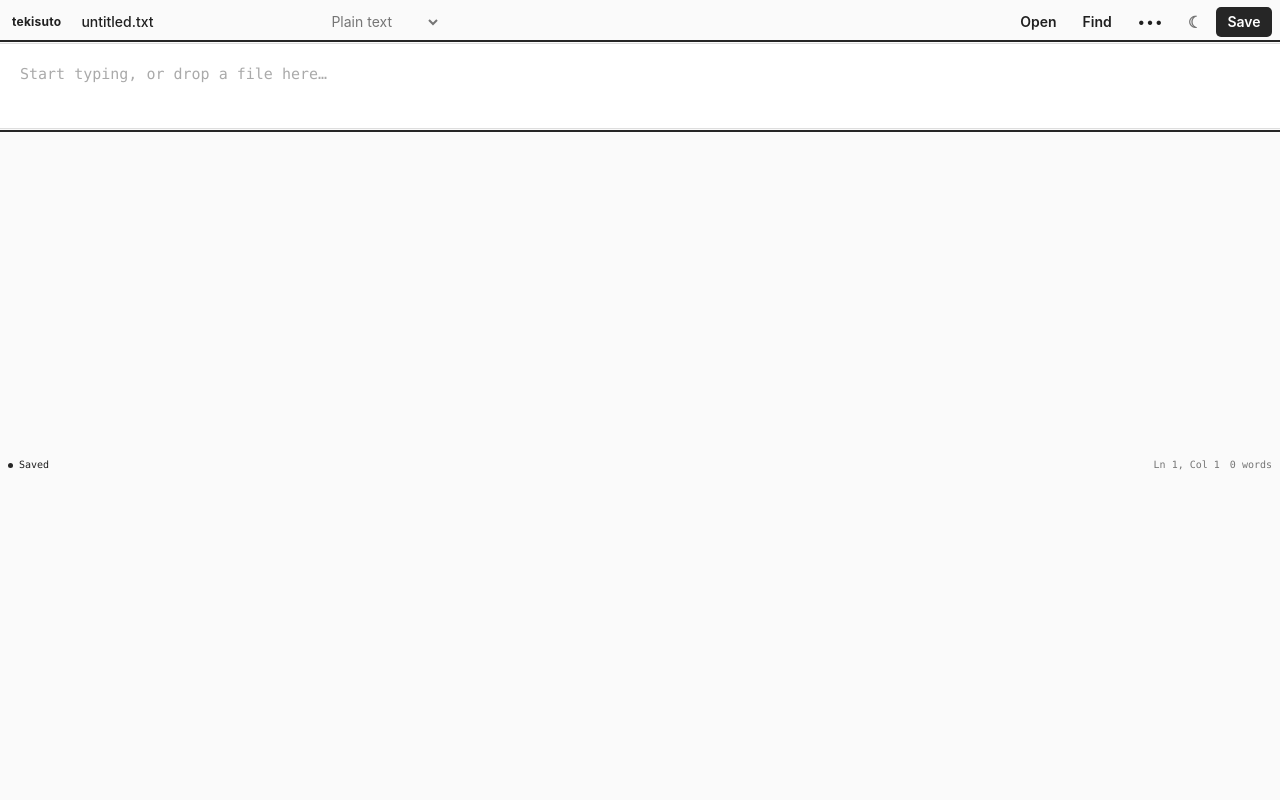
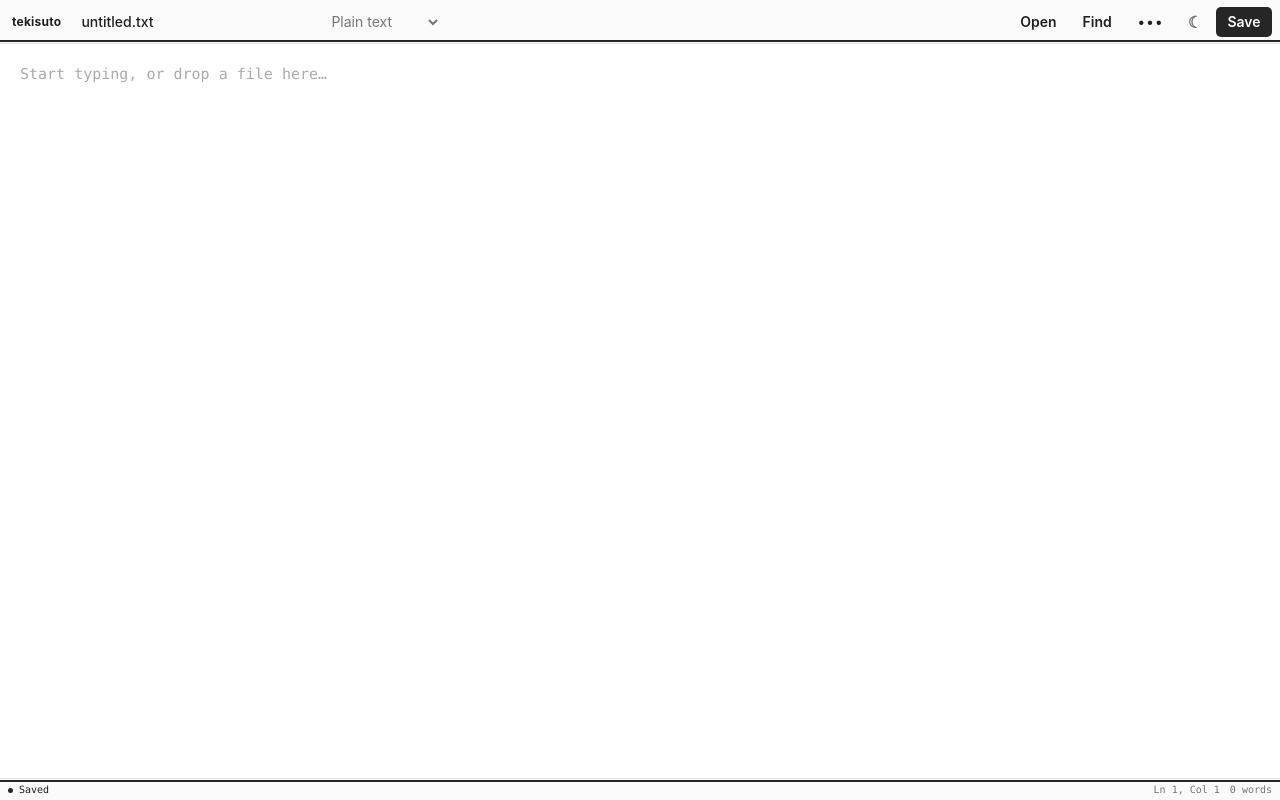
Before and after one commit to ninjaasmoke/tekisuto, a Next.js app: page / in a window 1280 px wide. Built offline with nearby package versions, Linux system fonts and the light colour scheme.

Commit message:
Fix oversized status bar layout

```diff
--- a/styles/globals.css
+++ b/styles/globals.css
@@ -72,13 +72,14 @@ summary:focus-visible {
 .app-shell {
   width: 100%;
   height: 100%;
-  display: grid;
-  grid-template-rows: auto auto minmax(0, 1fr) auto;
+  display: flex;
+  flex-direction: column;
   overflow: hidden;
   background: var(--surface);
 }
 
 .topbar {
+  flex: 0 0 auto;
   min-height: 44px;
   display: flex;
   align-items: center;
@@ -218,6 +219,7 @@ select:hover {
 }
 
 .findbar {
+  flex: 0 0 auto;
   display: flex;
   align-items: center;
   justify-content: flex-end;
@@ -249,6 +251,7 @@ select:hover {
 
 .editor-wrap {
   position: relative;
+  flex: 1 1 auto;
   min-height: 0;
   background-color: var(--editor);
 }
@@ -289,7 +292,8 @@ select:hover {
 }
 
 .statusbar {
-  min-height: 22px;
+  height: 22px;
+  flex: 0 0 22px;
   display: flex;
   align-items: center;
   justify-content: space-between;
@@ -299,7 +303,9 @@ select:hover {
   color: var(--muted);
   font-family: "SFMono-Regular", Consolas, monospace;
   font-size: 10px;
+  line-height: 22px;
   white-space: nowrap;
+  overflow: hidden;
 }
 
 .status-group {
@@ -404,7 +410,7 @@ select:hover {
   }
 
   .statusbar {
-    min-height: 22px;
+    height: 22px;
     padding: 0 6px;
   }
 }
```
